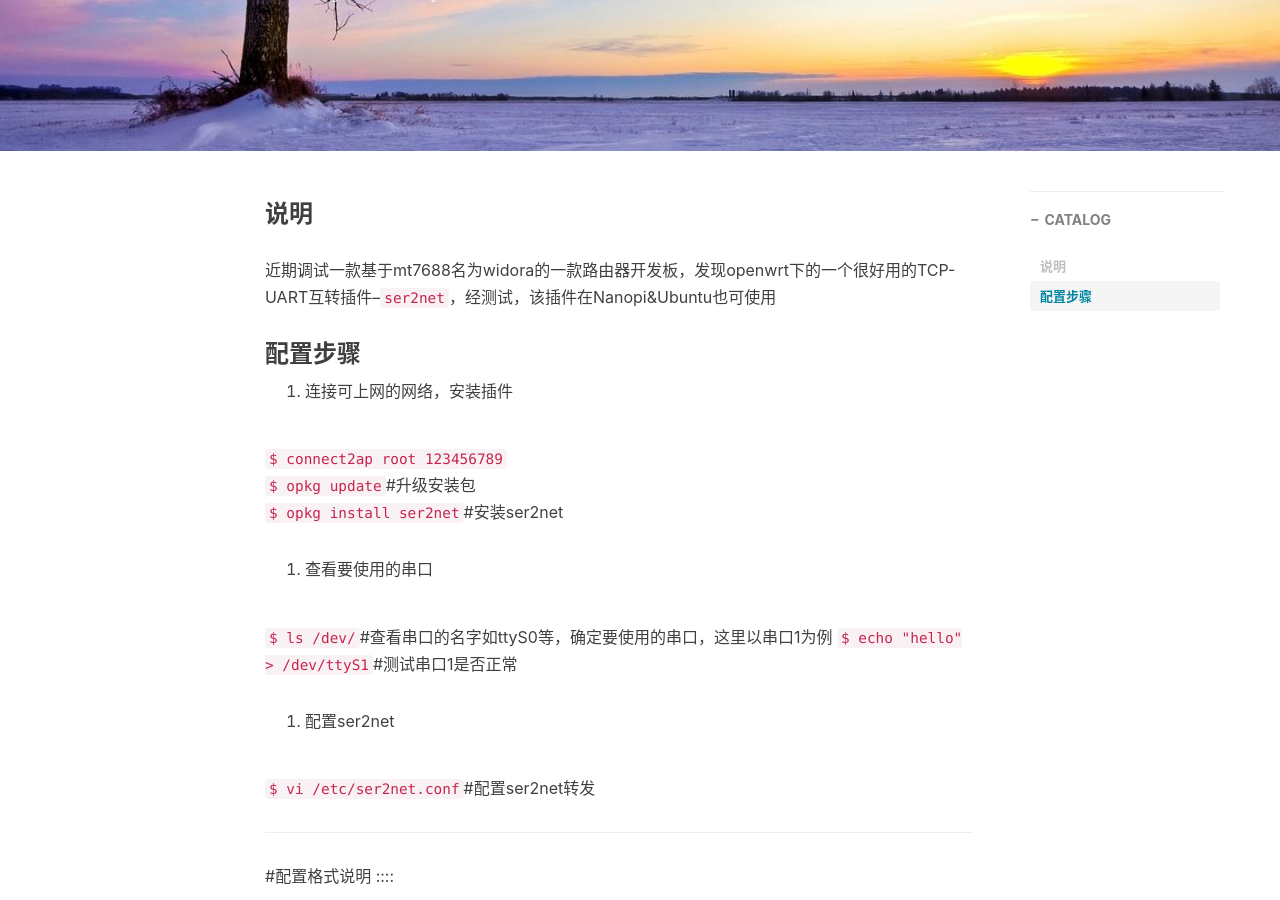
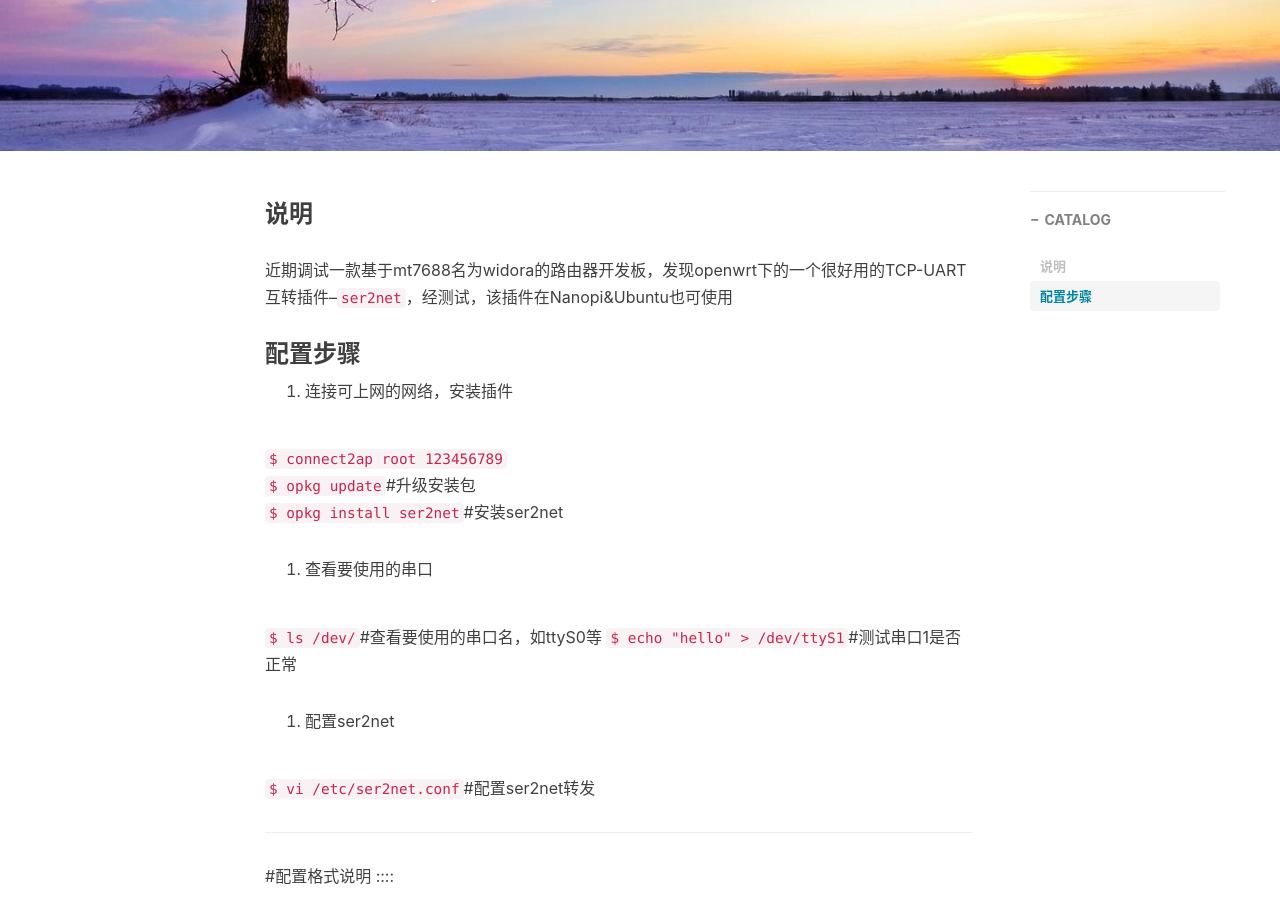
Before and after one commit to Lmonologue/baymax.github.io, a Jekyll site: the page built from _posts/2017-05-23-widora配置ser2net服务.md, in a window 1280 px wide and 900 px high, scrolled down 372 px. Built offline with Jekyll 4.4.1, drawn with Linux system fonts in a browser that asks for light colours; nearby versions of some CDN libraries; comment, search, counter and statistics services are not loaded.

Commit message:
Update 2017-05-23-widora配置ser2net服务.md

```diff
--- a/_posts/2017-05-23-widora配置ser2net服务.md
+++ b/_posts/2017-05-23-widora配置ser2net服务.md
@@ -12,7 +12,7 @@ tags:
 
 ### 说明
 
-近期调试一款基于mt7688名为widora的一款路由器开发板，发现openwrt下的一个很好用的TCP-UART互转插件--`ser2net`，经测试，该插件在Nanopi&Ubuntu也可使用
+近期调试一款基于mt7688名为widora的路由器开发板，发现openwrt下的一个很好用的TCP-UART互转插件--`ser2net`，经测试，该插件在Nanopi&Ubuntu也可使用
 
 ### 配置步骤
 
@@ -24,7 +24,7 @@ tags:
 
 2. 查看要使用的串口
 
-`$ ls /dev/`#查看串口的名字如ttyS0等，确定要使用的串口，这里以串口1为例
+`$ ls /dev/`#查看要使用的串口名，如ttyS0等
 `$ echo "hello" > /dev/ttyS1`#测试串口1是否正常
 
 3. 配置ser2net
```
